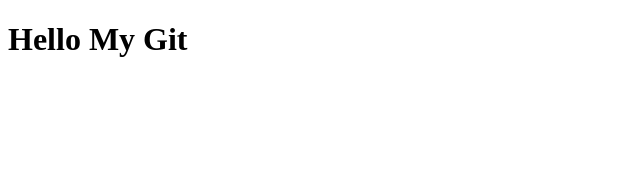
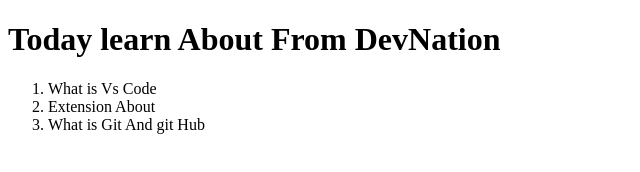
Before and after one commit to EngineerMansha/DevNation, a plain HTML site: page index.html in a window 1280 px wide. Shown: the whole page, without its empty margins (0-640 px from the left). Drawn offline with Linux system fonts and the light colour scheme.

Commit message:
Noting change  add only one tag order list

```diff
--- a/index.html
+++ b/index.html
@@ -4,9 +4,15 @@
     <meta charset="UTF-8">
     <meta http-equiv="X-UA-Compatible" content="IE=edge">
     <meta name="viewport" content="width=device-width, initial-scale=1.0">
-    <title>Git Test</title>
+    <title>DevNation</title>
 </head>
 <body>
-    <h1>Hello My Git</h1>
+<h1>Today learn About From DevNation</h1>
+<ol>
+    <li>What is Vs Code</li>
+    <li>Extension About </li>
+    <li>What is Git And git Hub </li>
+</ol>
+
 </body>
 </html>
```
